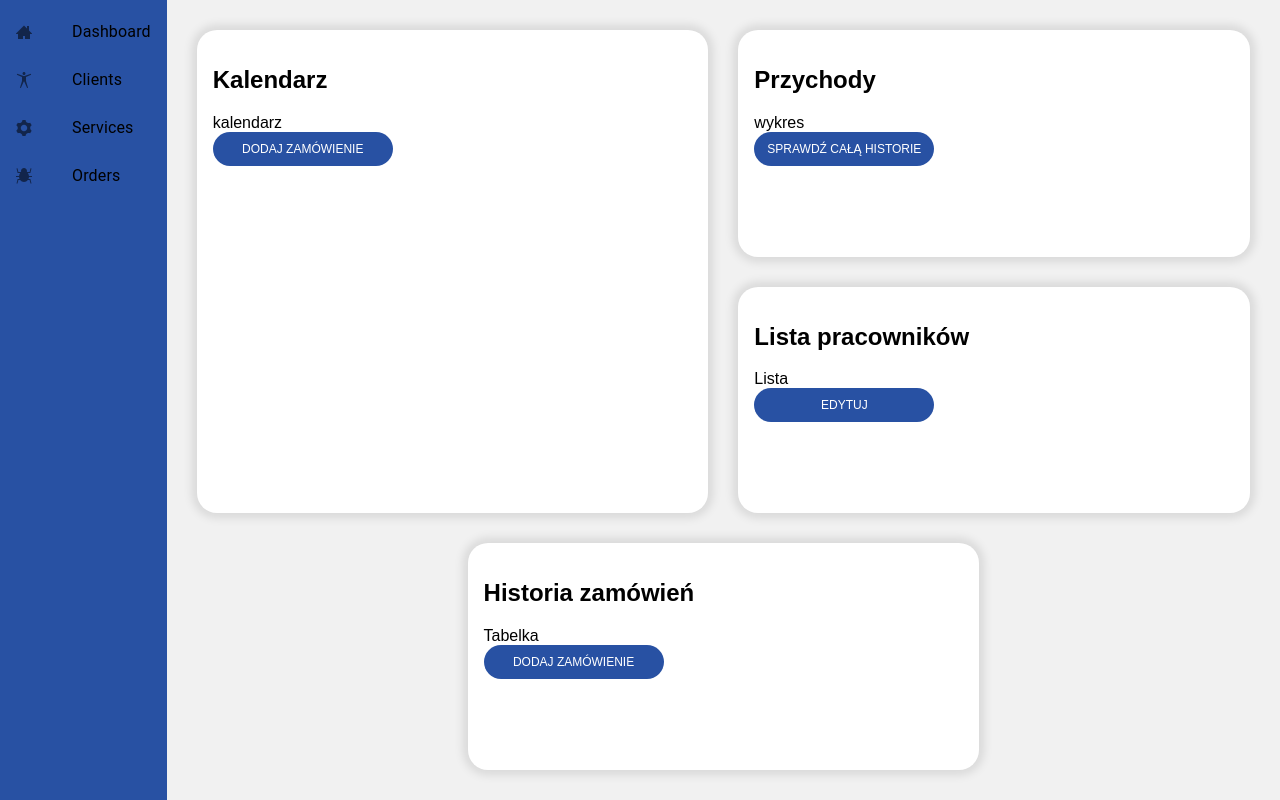
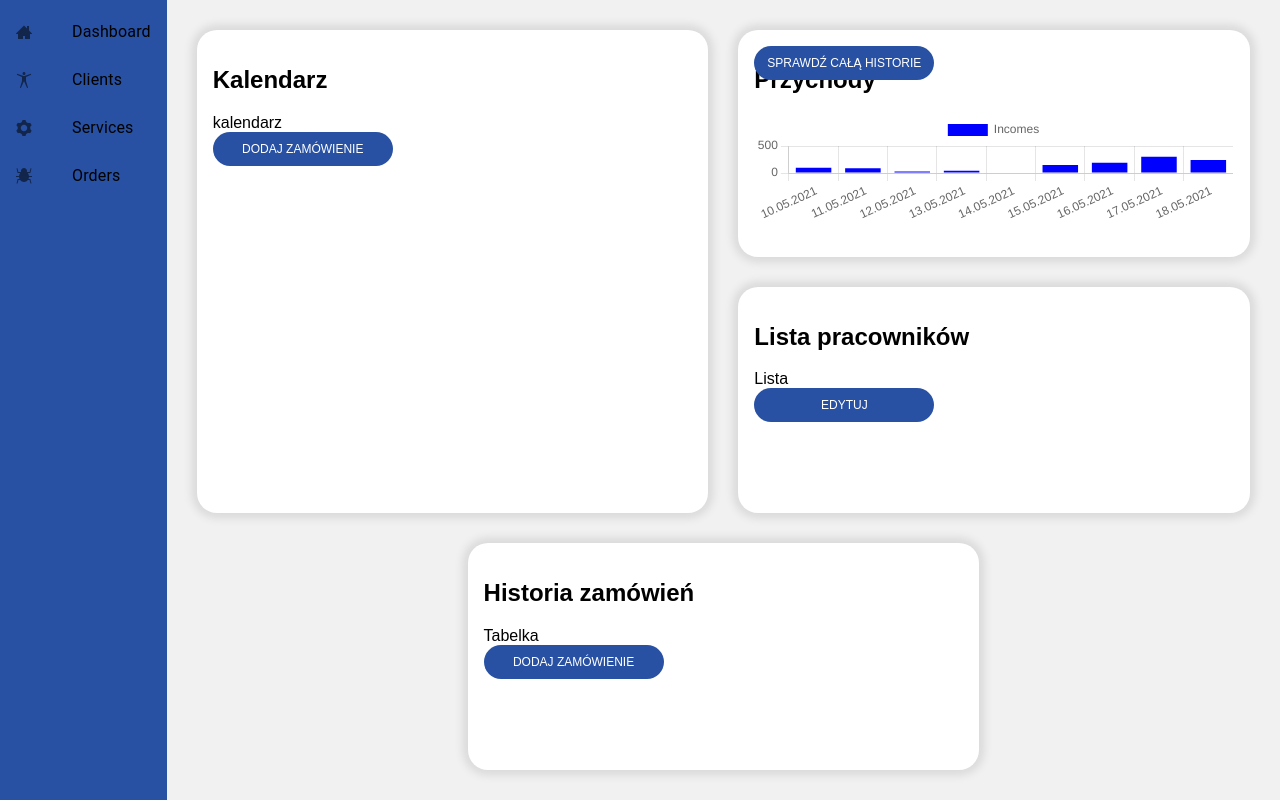
Before and after one commit to Erquer/auto-detailing-app, a React (Create React App) app in the folder frontend/: page / in a window 1280 px wide. Built offline with nearby package versions, Linux system fonts and the light colour scheme.

Commit message:
Add ChartJs to Income Section

```diff
--- a/frontend/package.json
+++ b/frontend/package.json
@@ -12,11 +12,13 @@
     "@types/react": "^17.0.5",
     "@types/react-dom": "^17.0.5",
     "@types/react-router-dom": "^5.1.7",
+    "chart.js": "^3.3.0",
     "react": "^17.0.2",
+    "react-chartjs-2": "^3.0.3",
     "react-dom": "^17.0.2",
     "react-icons": "^4.2.0",
     "react-router-dom": "^5.2.0",
-    "react-scripts": "2.0.6-next.c662dfb0",
+    "react-scripts": "^4.0.3",
     "styled-components": "^5.3.0",
     "typescript": "^4.2.4",
     "web-vitals": "^1.1.2"
--- a/frontend/src/components/app-container/dashboard/Income/Income.tsx
+++ b/frontend/src/components/app-container/dashboard/Income/Income.tsx
@@ -1,12 +1,55 @@
 import React from "react";
 import Button from "../../../Button/Button";
+import { Bar } from 'react-chartjs-2';
 
-const Income = () => (
+interface DataProps {
+  date: string;
+  income: number;
+}
+
+const Income = () => {
+  const [data, setData] = React.useState<Array<DataProps>>([]);
+  React.useEffect(() => {
+    const rawData = require('./income.data.json');
+    setData(rawData.incomes);
+    console.log(rawData.incomes);
+  }, []);
+
+  const getData = () =>{
+    return(
+      {
+        labels: data.map(d => d.date),
+        datasets: [{
+          label: 'Incomes',
+          data: data.map(d => d.income),
+          backgroundColor: 'blue',
+          legend: {
+            display: false
+          },
+          title: {
+            display: false
+          }
+        }]
+
+      }
+    )
+
+  }
+
+  return (
   <div>
+    <span style={{display:'inline-flex'}}>
     <h2>Przychody</h2>
-    <div>wykres</div>
     <Button innerText="SPRAWDŹ CAŁĄ HISTORIE" to="/orders" />
+    </span>
+    <Bar
+    height={35}
+    width={150}
+    type='bar'
+    data={getData}
+    />
+
   </div>
-);
+);}
 
 export default Income;
--- /dev/null
+++ b/frontend/src/components/app-container/dashboard/Income/income.data.json
@@ -0,0 +1,13 @@
+{
+    "incomes":[
+        {"date":"10.05.2021", "income": 100},
+        {"date":"11.05.2021", "income": 90},
+        {"date":"12.05.2021", "income": 30},
+        {"date":"13.05.2021", "income": 40},
+        {"date":"14.05.2021", "income": 10},
+        {"date":"15.05.2021", "income": 150},
+        {"date":"16.05.2021", "income": 190},
+        {"date":"17.05.2021", "income": 300},
+        {"date":"18.05.2021", "income": 240}
+    ]
+}
--- a/frontend/tsconfig.json
+++ b/frontend/tsconfig.json
@@ -18,7 +18,7 @@
     "resolveJsonModule": true,
     "isolatedModules": true,
     "noEmit": true,
-    "jsx": "preserve"
+    "jsx": "react-jsx"
   },
   "include": [
     "src"
```
